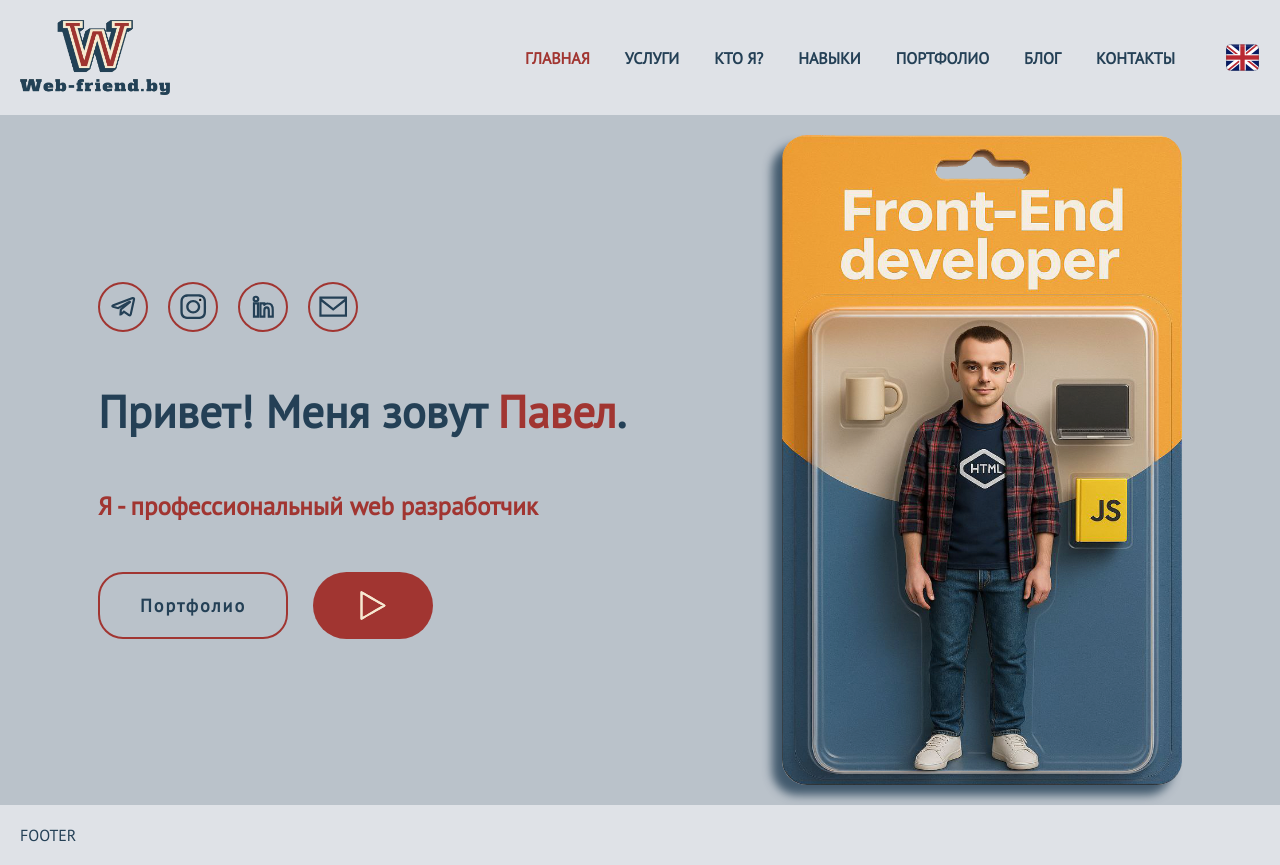
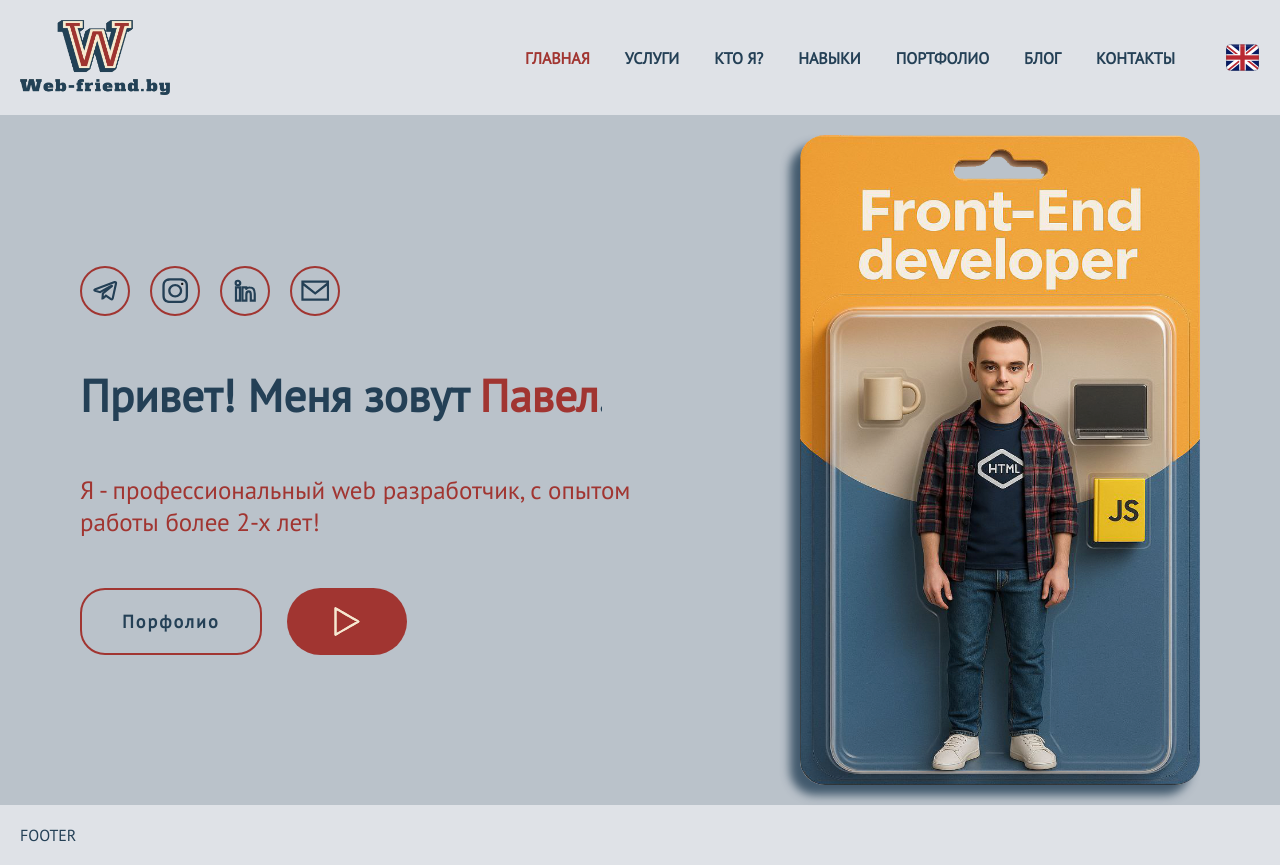
Before and after one commit to samsak1990/WebFriend.by, a React (Vite) app in the folder webfrienf.by/: page / in a window 1280 px wide. Built offline with nearby package versions, Linux system fonts and the light colour scheme.

Commit message:
Added typing animation

```diff
--- a/webfrienf.by/src/pages/General/General.module.css
+++ b/webfrienf.by/src/pages/General/General.module.css
@@ -12,12 +12,19 @@
     gap: 50px;
 }
 
+/* .general__leftBox h1, */
+.general__leftBox h2 {
+    max-width: 600px;
+}
+
 .general__leftBox h1 {
     font-size: 45px;
     font-weight: bold;
+    max-width: 540px;
 }
 
 .general__leftBox h2 {
+    font-weight: normal;
     font-size: 25px;
     color: var(--color-header)
 }
@@ -79,3 +86,30 @@
     background: url('../../assets/Socials/youtube.svg') center / contain no-repeat;
     background-color: var(--color-header);
 }
+
+/*Typing animation*/
+
+.typingAnimation {
+    display: block;
+    overflow: hidden;
+    white-space: nowrap;
+    animation: typingAnimation 4s steps(35) 1.5s Backwards, caret 0.5s step-end infinite alternate;
+    border-right: 3px solid var(--color-text);
+    text-align: left;
+}
+
+@keyframes typingAnimation {
+    from {
+        width: 0;
+    }
+
+    to {
+        width: 540px;
+    }
+}
+
+@keyframes caret {
+    50% {
+        border-color: transparent;
+    }
+}
--- a/webfrienf.by/src/pages/General/General.tsx
+++ b/webfrienf.by/src/pages/General/General.tsx
@@ -3,6 +3,7 @@ import { WrapperUnderlay } from '../../components/UI/WrapperUnderlay/WrapperUnde
 import { WrapperContent } from '../../components/UI/WrapperContent/WrapperContent'
 import { LanguageContext } from '../../data/Context/ContextLang'
 import { SOCIAL_LIST } from '../../data/Socials/Socials'
+import { GENERAL_CONTENT as content, type TGeneralContent } from './Genetal.content'
 import styles from './General.module.css'
 import Toy from '../../assets/toy.png'
 import { Social } from '../../components/UI/Socials/Social'
@@ -12,6 +13,8 @@ export const General: React.FC = () => {
     const context = useContext(LanguageContext)
     if (!context) return null;
     const { lang } = context;
+
+    const { h1, h2, span, button_portfolio }: TGeneralContent = lang === 'ru' ? content.en : content.ru
 
     return (
         <WrapperUnderlay>
@@ -23,10 +26,10 @@ export const General: React.FC = () => {
                                 <Social data={social} key={index} />
                             ))}
                         </div>
-                        <h1>Привет! Меня зовут <span className={styles.select}>Павел</span>.</h1>
-                        <h2>Я - профессиональный web разработчик</h2>
+                        <h1 className={styles.typingAnimation}>{h1}<span className={styles.select}>{span}</span>.</h1>
+                        <h2 className={styles.descriptionText}>{h2}</h2>
                         <div className={styles.buttons_group}>
-                            <button className={styles.leftBox__toPortfolio}>Портфолио</button>
+                            <button className={styles.leftBox__toPortfolio}>{button_portfolio}</button>
                             <button className={styles.leftBox__toYoutube} title='YouTube'></button>
                         </div>
 
--- /dev/null
+++ b/webfrienf.by/src/pages/General/Genetal.content.tsx
@@ -0,0 +1,27 @@
+
+export type TGeneralContent = {
+    h1: string,
+    span: string,
+    h2: string,
+    button_portfolio: string
+}
+
+export interface IGeneralContent {
+    ru: TGeneralContent,
+    en: TGeneralContent
+}
+
+export const GENERAL_CONTENT: IGeneralContent = {
+    ru: {
+        h1: "Привет! Меня зовут ",
+        span: "Павел",
+        h2: "Я - профессиональный web разработчик, с опытом работы более 2-х лет!",
+        button_portfolio: "Порфолио",
+    },
+    en: {
+        h1: "Hello! My name is ",
+        span: "Poul",
+        h2: "I'm a professional Web-developer and have more than 2 years of work experience.",
+        button_portfolio: "Portfolio",
+    },
+}
```
